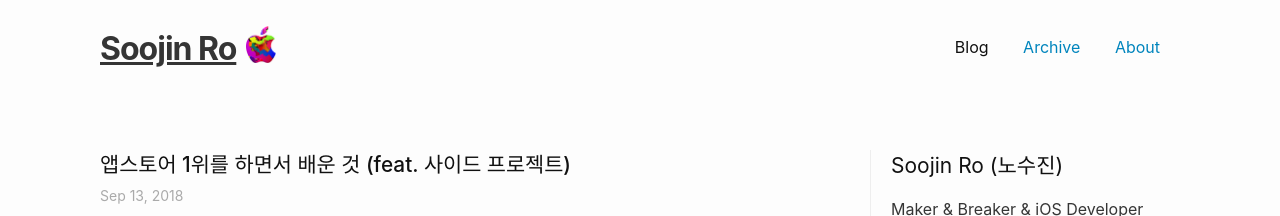
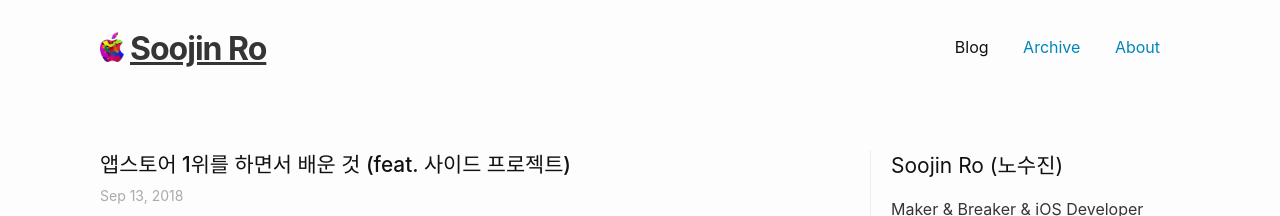
Before and after one commit to nsoojin/nsoojin.github.io, a Jekyll site: the page built from index.html, in a window 1280 px wide. Shown: the top 216 px of the page. Built offline with Jekyll 4.4.1, drawn with Linux system fonts in a browser that asks for light colours; the list of posts is cut into pages by our own code.

Commit message:
modify apple logo location and size

```diff
--- a/_includes/header.html
+++ b/_includes/header.html
@@ -1,9 +1,9 @@
 <header class="site-header" role="banner">
 
   <div class="wrapper">
+    <p class="site-logo"><img align="bottom" src="/assets/apple-logos/1.png" width="24" /></p>
+
     <a class="site-title" href="{{ "/" | relative_url }}">{{ site.title | escape }} </a>
-
-    <p class="site-logo"><img align="bottom" src="/assets/apple-logos/1.png" width="30" /></p>
 
     <nav class="site-nav">
       <input type="checkbox" id="nav-trigger" class="nav-trigger" />
--- a/_sass/minima/_layout.scss
+++ b/_sass/minima/_layout.scss
@@ -26,8 +26,8 @@
 
 .site-logo {
   float: left;
-  margin-left: 10px;
-  margin-top: 26px;
+  margin-right: 6px;
+  margin-top: 32px;
 
   @include media-query($on-palm) {
     display: none;
```
